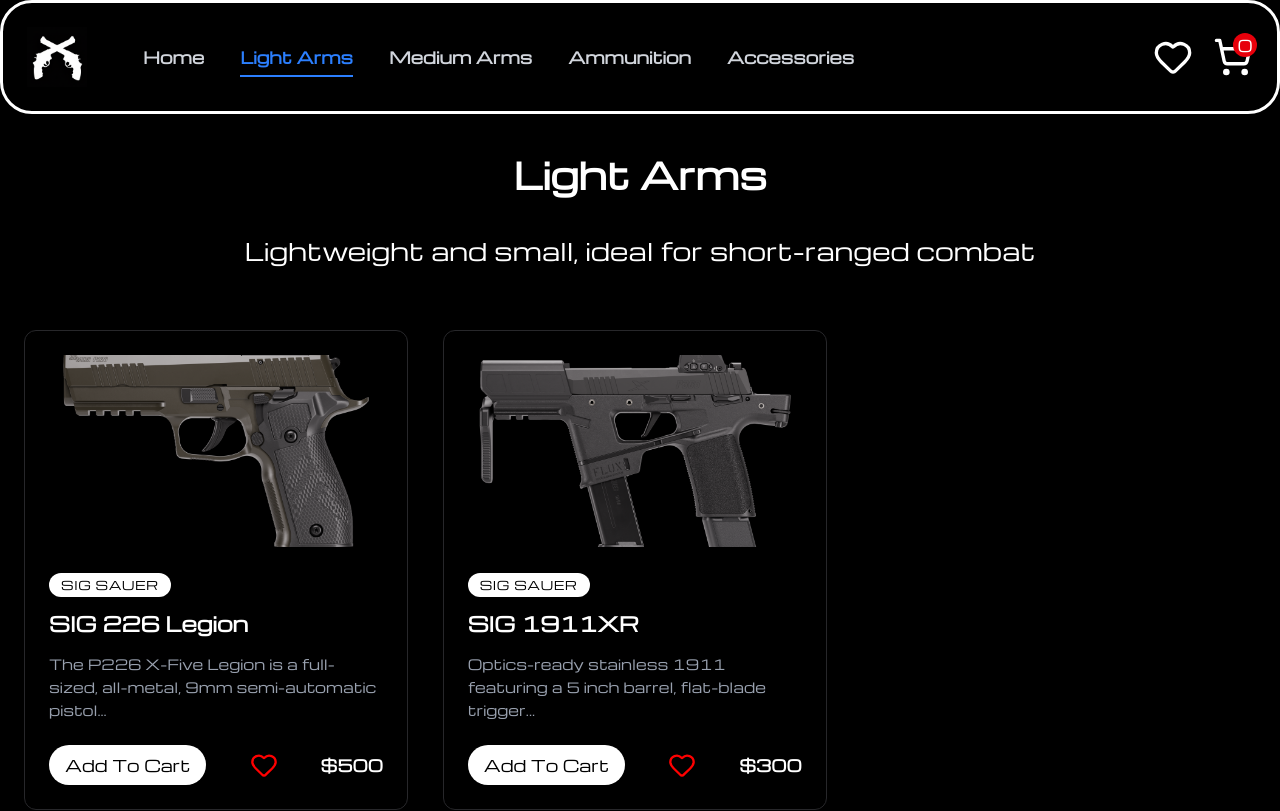
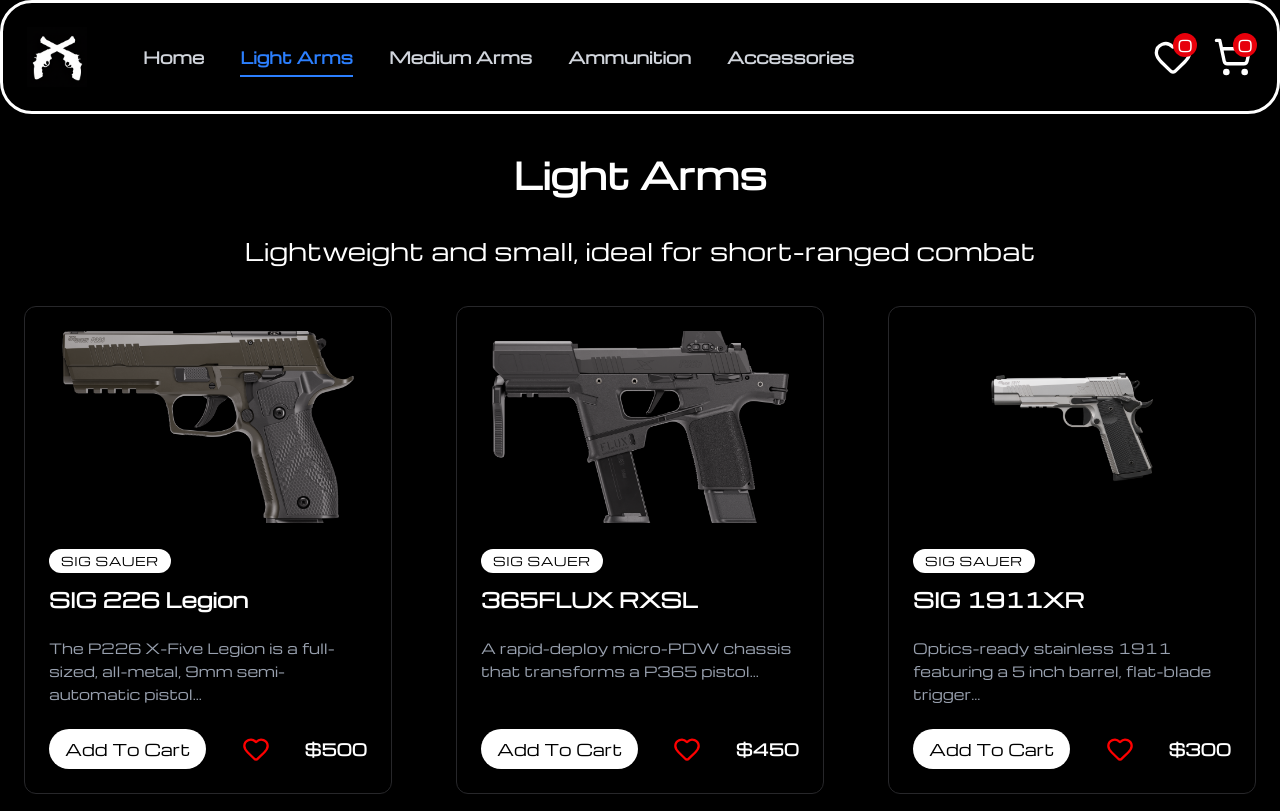
Before and after one commit to Aditya-B-06/Stryker, a React (Vite) app: page /light-arms in a window 1280 px wide. Shown: the top 811 px of the page. Built offline with nearby package versions, Linux system fonts and the light colour scheme.

Commit message:
Implemented wish list logic and enchanced the layout

```diff
--- a/src/AllProducts.js
+++ b/src/AllProducts.js
@@ -1,6 +1,6 @@
 import sig226 from "./images/ProductImages/226X-9-Legion.png";
 import flux from "./images/ProductImages/365FLUX-RXSL-LEFT.png"
-
+import xr1991 from "./images/ProductImages/SIG-1911XR-E-comm-LEFT.png"
 
 export const products = [
   {
@@ -16,23 +16,11 @@
     type: "light-arm",
   },
   {
-    id: 2,
-    name: "SIG 1911XR",
-    price: 300,
-    qty: 0,
-    image:flux,
-    desc: "Optics-ready stainless 1911 featuring a 5 inch barrel, flat-blade trigger...",
-    country: "Switzerland",
-    video: "",
-    supplier: "SIG Sauer",
-    type: "light-arm",
-  },
-  /*{
     id: 3,
     name: "365FLUX RXSL",
     price: 450,
     qty: 0,
-    image: productImages["365FLUX-RXSL-LEFT.png"],
+    image:flux,
     desc: "A rapid-deploy micro-PDW chassis that transforms a P365 pistol...",
     country: "Switzerland",
     video: "",
@@ -40,5 +28,28 @@
     type: "light-arm",
 
   },
-  */
+  {
+    id: 2,
+    name: "SIG 1911XR",
+    price: 300,
+    qty: 0,
+    image:xr1991,
+    desc: "Optics-ready stainless 1911 featuring a 5 inch barrel, flat-blade trigger...",
+    country: "Switzerland",
+    video: "",
+    supplier: "SIG Sauer",
+    type: "light-arm",
+  },
+  {
+    id: 4,
+    name: "320X5-9",
+    price: 1_399,
+    qty: 0,
+    image:"https://cdn.bfldr.com/EN1VTHA0/at/gxk5hx9ptzn57h7qpjk9xq6t/320X5-9-MAXM2_LEFT.png?auto=webp&format=png",
+    desc:"Competition-tuned 9mm with tungsten TXG grip, 5 inch  bull barrel, and factory ROMEO3MAX optic. Features a flat skeletonized trigger and four 21-round magazines for elite performance.",
+    video: "",
+    supplier: "SIG Sauer",
+    type: "light-arm",
+  }
+
 ];
--- a/src/components/lightArms.jsx
+++ b/src/components/lightArms.jsx
@@ -4,6 +4,7 @@
 import {addTocart, removeFromCart, increaseQty, decreaseQty,} from "../slices/cartSlice.js";
 import { Trash, Plus, Minus, Heart } from "lucide-react";
 import {color} from "motion";
+import {addToWishList,removeFromWishList} from "../slices/wishSlice.js";
 
 
 export default function LightArms() {
@@ -27,21 +28,30 @@
     dispatch(decreaseQty({ id }));
   };
 
+  const handleWishToggle = (item) => {
+        setLiked(prev => ({ ...prev, [item.id]: !prev[item.id] }))
+        if (liked[item.id]) {
+            dispatch(removeFromWishList(item))
+        } else {
+            dispatch(addToWishList(item))
+        }
+    }
+
     return (
+
       <div>
         <h1 className="text-center text-4xl font-extrabold m-10">Light Arms</h1>
         <p className="text-center text-2xl mb-10">
           Lightweight and small, ideal for short-ranged combat
         </p>
 
-        <div className="p-6 grid grid-cols-1 sm:grid-cols-2 md:grid-cols-3 gap-6">
+        <div className="max-w-7xl mx-auto px-6">
+            <div className="grid grid-cols-1 sm:grid-cols-2 md:grid-cols-3 gap-16">
           {products.map((item) => {
             const cartItem = cartItems.find((p) => p.id === item.id);
-
               return (
-                <div
-                    key={item.id}
-                    className="md:max-w-sm w-full p-6 rounded-xl shadow-xl bg-black border border-zinc-800 hover:border-white transition-all duration-300 hover:scale-105 group"
+                  <div key={item.id}
+                       className="w-full p-6 rounded-xl shadow-xl bg-black border border-zinc-800 hover:border-white transition-all duration-300 hover:scale-105 group flex flex-col"
                   >
                       <div className="relative overflow-hidden rounded-lg mb-6">
                           <img
@@ -49,13 +59,14 @@
                               alt={item.name}
                               className="object-cover object-center w-full h-48 transition-transform duration-300 group-hover:scale-110"
                           />
-                    <div className="absolute inset-0 bg-linear-to-t from-black/60 to-transparent opacity-0 group-hover:opacity-100 transition-opacity duration-300" />
+                          <div className="absolute inset-0 bg-gradient-to-t from-black/60 to-transparent opacity-0 group-hover:opacity-100 transition-opacity duration-300" />
                       </div>
 
                       <div className="mb-4">
       <span className="inline-block px-3 py-1 text-xs font-medium tracking-wider uppercase bg-white text-black rounded-full mb-3">
         {item.supplier}
       </span>
+
                           <h2 className="text-xl font-bold text-white mb-2 group-hover:text-gray-300 transition-colors duration-200">
                               {item.name}
                           </h2>
@@ -65,17 +76,15 @@
                           {item.desc}
                       </p>
 
-                  <div className="flex items-center justify-between">
+                      <div className="mt-auto flex items-center justify-between">
                           {cartItem ? (
                               <div className="flex items-center gap-2">
-
                                   <button
                                       onClick={() => handleRemove(item.id)}
                                       className="px-2 py-1 bg-red-600 text-white rounded-full hover:bg-red-700 transition"
                                   >
                                       <Trash size={16} />
                                   </button>
-
 
                                   <div className="flex items-center gap-1 bg-white text-black rounded-full px-2 py-1">
                                       <button
@@ -84,7 +93,9 @@
                                       >
                                           <Minus size={16} />
                                       </button>
+
                                       <p className="px-2">{cartItem.qty}</p>
+
                                       <button
                                           onClick={() => handleIncrease(item.id)}
                                           className="px-1 hover:bg-gray-200 rounded"
@@ -94,24 +105,33 @@
                                   </div>
                               </div>
                           ) : (
-                        <button onClick={() => handleAddToCart(item)}  className="px-4 py-2 bg-white text-black rounded-full hover:scale-110 transition">
+                              <button
+                                  onClick={() => handleAddToCart(item)}
+                                  className="px-4 py-2 bg-white text-black rounded-full hover:scale-110 transition"
+                              >
                                   Add To Cart
                               </button>
                           )}
+
                           <Heart
                               size={28}
                               fill={liked[item.id] ? "red" : "none"}
                               stroke="red"
-                        onClick={() =>
-                            setLiked((prev) => ({ ...prev, [item.id]: !prev[item.id] }))
-                        }
+                              className={liked[item.id] ? "text-red-600" : "text-white"}
+                              onClick={() => handleWishToggle(item)}
                           />
+
                           <div className="text-white font-bold">${item.price}</div>
                       </div>
                   </div>
               );
+
+
           })}
         </div>
         </div>
+      </div>
+
+
   );
 }
--- a/src/navbar.jsx
+++ b/src/navbar.jsx
@@ -7,6 +7,7 @@
   const location = useLocation();
   const displayNos = useSelector((state)=>(state.cart.cartSize))
 
+  const displayLiked = useSelector((state)=>state.wish.wishListQty)
   const links = [
     { name: "Home", path: "/home" },
     { name: "Light Arms", path: "/light-arms" },
@@ -55,7 +56,18 @@
       </div>
 
       <div className="flex flex-row gap-5">
-        <Heart className="size-10" />
+
+        <div className="relative hover:cursor-pointer">
+          <Heart className="text-white size-10" />
+          <div className="absolute -top-1 -right-1 w-6 h-6
+                    bg-red-600 text-white
+                    flex items-center justify-center
+                    rounded-full">
+
+            {displayLiked}
+          </div>
+        </div>
+
         <div className="relative">
           <ShoppingCart className="text-white size-10" />
           <div className="absolute -top-1 -right-1 w-6 h-6
--- a/src/slices/wishSlice.js
+++ b/src/slices/wishSlice.js
@@ -10,12 +10,22 @@
   initialState,
   reducers:{
     addToWishList:(state,action)=>{
-      state.wishList.push(product)
-      state.wishListQty = state.wishList.length
+      const exists = state.wishList.some(
+          item => item.id === action.payload.id
+      )
+      if (!exists) {
+        state.wishList.push(action.payload)
+        state.wishListQty++
+      }
     },
     removeFromWishList:(state,action) =>{
-      state.wishList.filter((items) => items.id !== action.payload.id)
-      state.wishListQty = state.wishList.length
+      const exists = state.wishList.some(
+          item => item.id === action.payload.id
+      )
+      if (exists) {
+        state.wishList.pop(action.payload)
+        state.wishListQty--
+      }
     }
   }
 })
```
Lines whose indentation alone changed are shown as unchanged.
